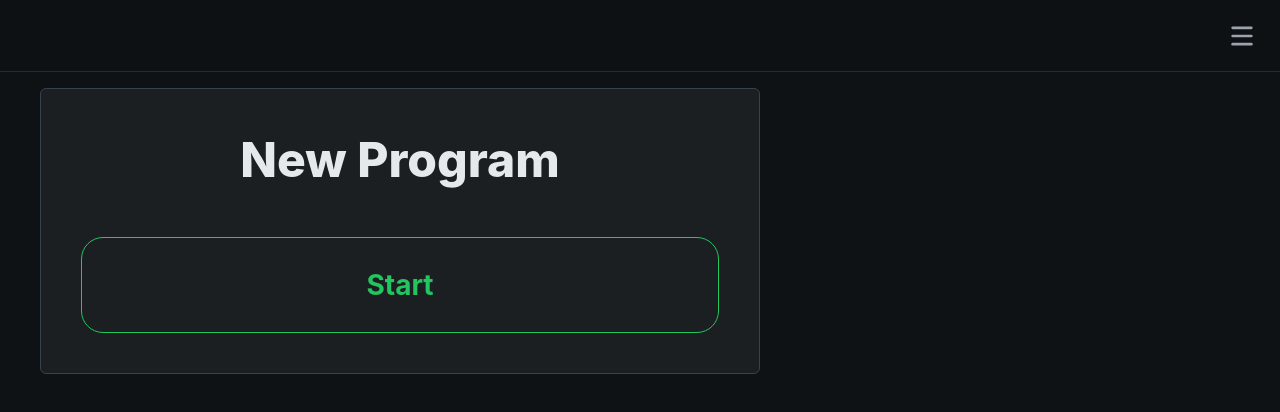
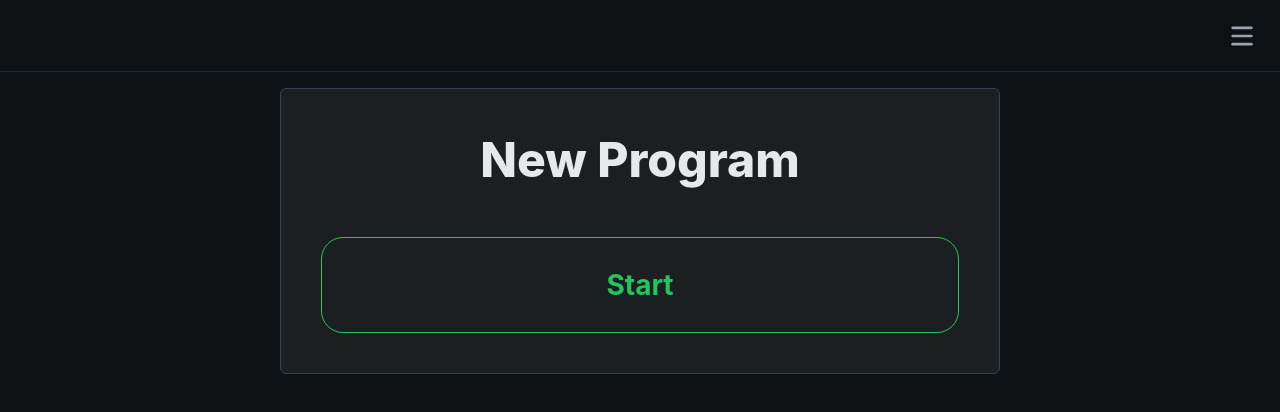
Before and after one commit to it-is-i-lobster-tail/PowerJack, a React (Vite) app: page / in a window 1280 px wide. Shown: the top 412 px of the page. Built offline with nearby package versions, Linux system fonts and the light colour scheme; what @capacitor-community/sqlite, @capacitor/core would draw is missing.

Commit message:
Center new program card

```diff
--- a/src/features/start-program/pages/HomePage.css
+++ b/src/features/start-program/pages/HomePage.css
@@ -55,7 +55,6 @@
 
 @media (min-width: 760px) {
   .app-screen--centered.home-screen {
-    place-items: start;
-    padding-left: 40px;
+    place-items: start center;
   }
 }
```
Also changed, not shown: 1 other file (tests, documents, lock files or other folders).
